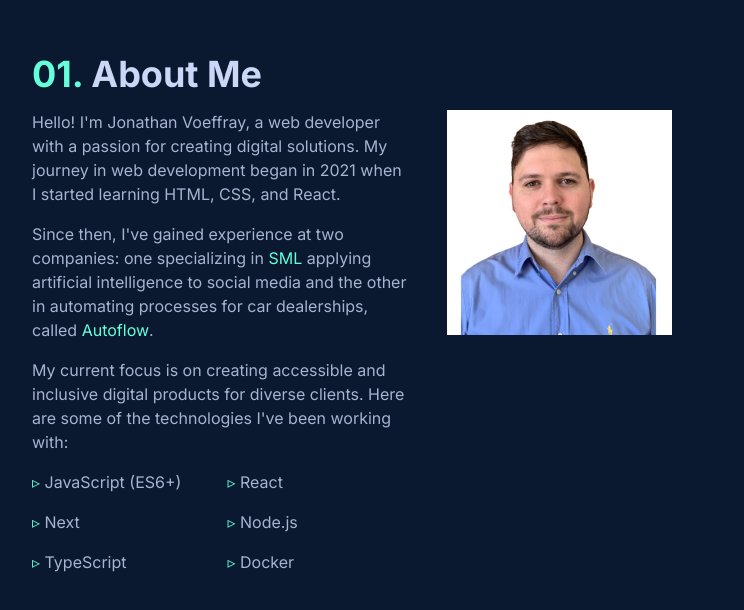
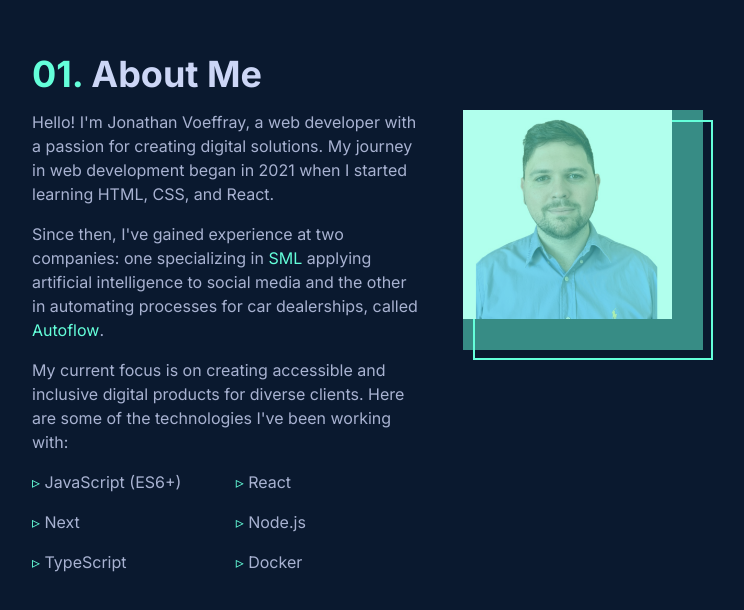
Before and after one commit to Jonavoe/portfolio, a React (Vite) app: page / in a window 1280 px wide. Shown: the part 1122-1732 px from the top of the page, without its empty margins (288-1032 px from the left). Built offline with nearby package versions, Linux system fonts and the light colour scheme; a web font is replaced by a local one.

Commit message:
Update About.tsx

```diff
--- a/src/components/About.tsx
+++ b/src/components/About.tsx
@@ -21,9 +21,12 @@ export default function About() {
                     </ul>
 
                 </div>
-                <div>
-                    <img className='w-72 mt-14' src={FotoCv} alt="profile" />
+                <div className='relative w-64 h-60 mt-14'>
+                    <div className='div-1 absolute z-20 top-0 left-0 w-60 h-60'></div>
+                    <img className='div-2 z-10 absolute top-0 left-0 w-72' src={FotoCv} alt="profile" />
+                    <div className='div-3 border-2 border-[--green] absolute z-0 top-0 left-0 w-60 h-60'></div>
                 </div>
+
             </div>
         </div >
     )
```
